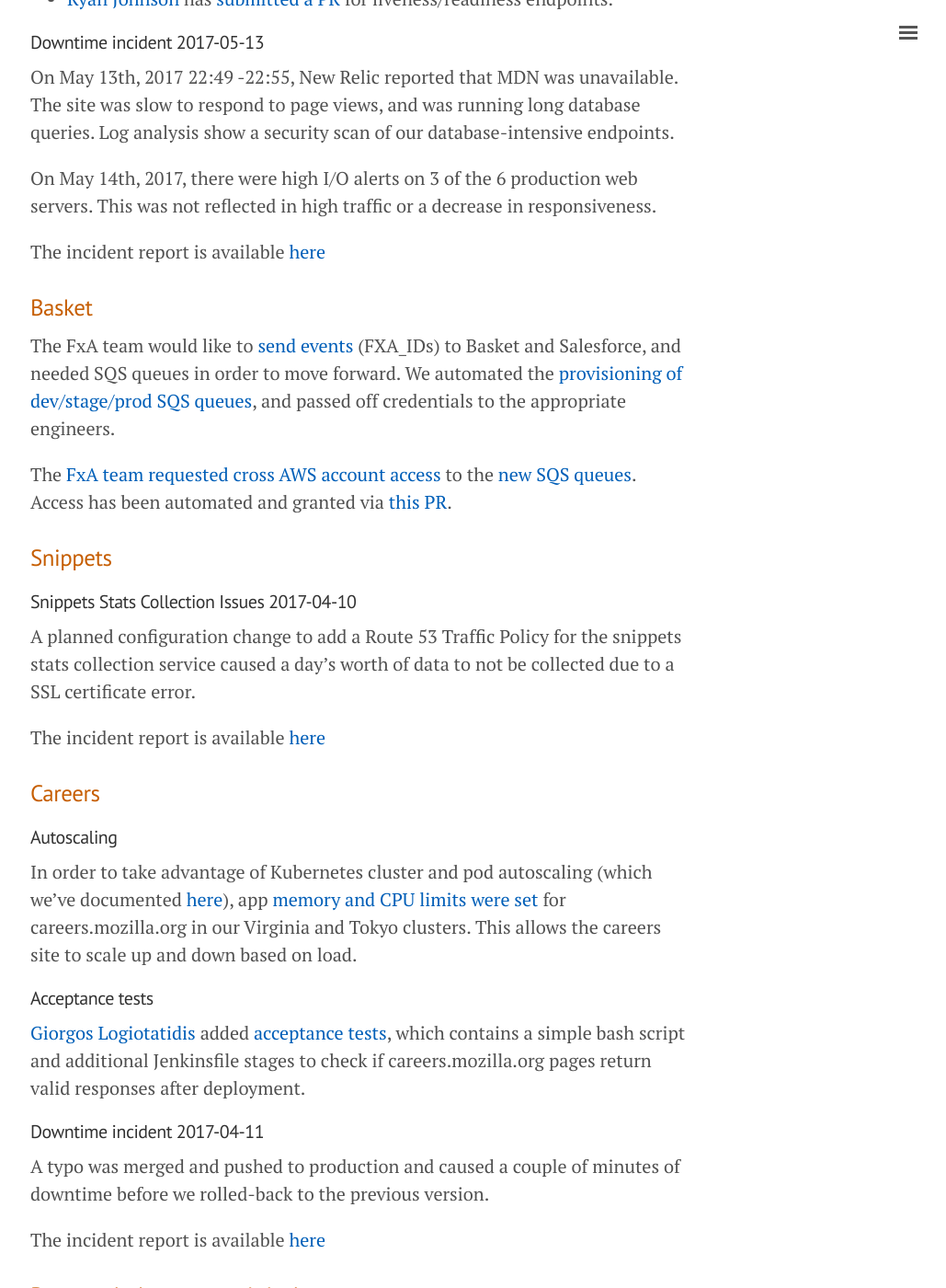
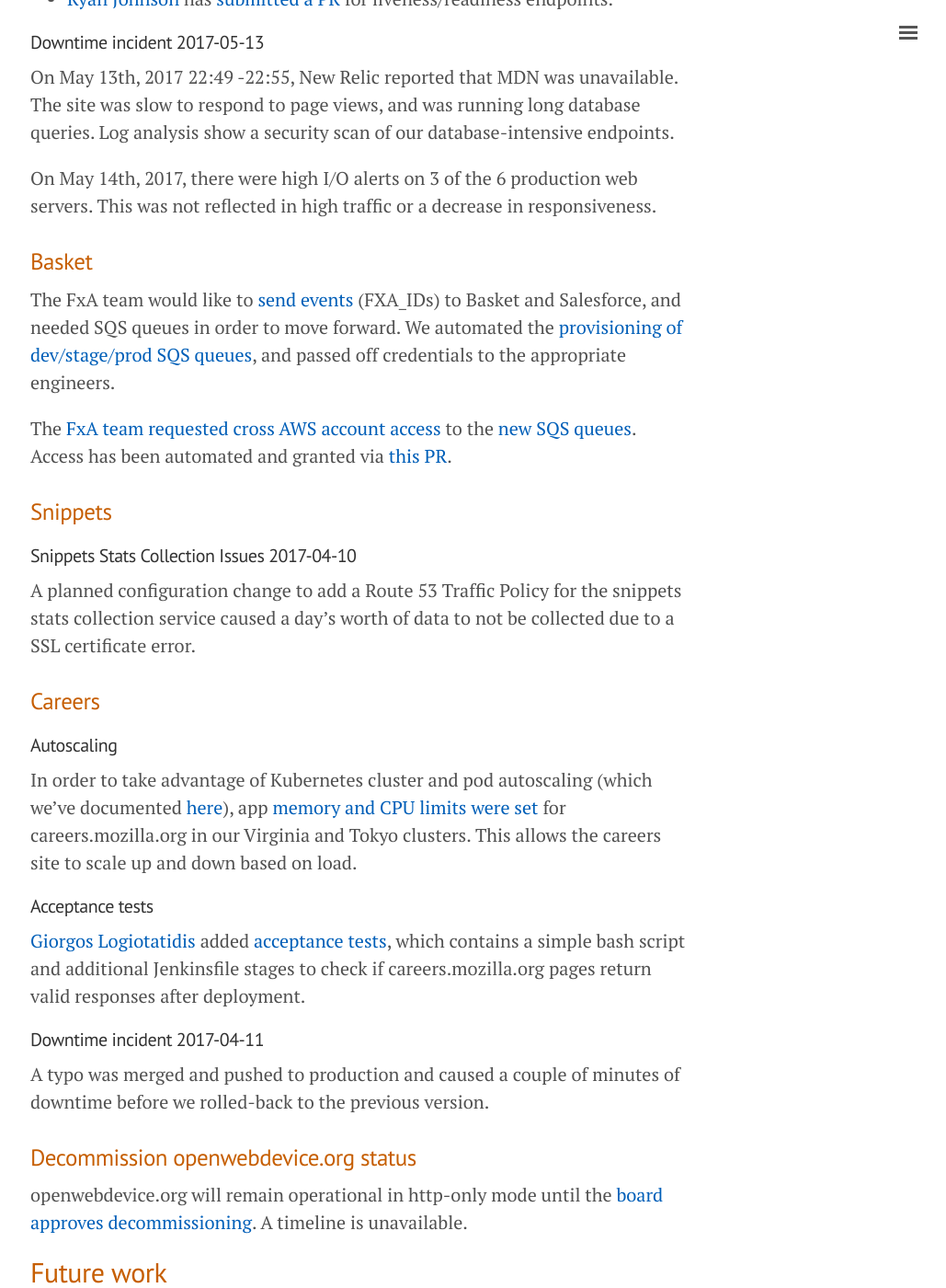
Before and after one commit to mozilla/meao, a Jekyll site: the page built from _posts/2017-05-16-sre-status.md, in a window 1280 px wide and 1400 px high, scrolled down 1027 px. Shown: the whole window at 92% size, without its empty margins (247-1276 px from the left). Built offline with Jekyll 4.4.1, drawn with Linux system fonts in a browser that asks for light colours.

Commit message:
Remove incident report links
Incident reports are limited to Mozilla employees, and I don't think
they are appropriate for the general public.

```diff
--- a/_posts/2017-05-16-sre-status.md
+++ b/_posts/2017-05-16-sre-status.md
@@ -39,9 +39,6 @@ On May 13th, 2017 22:49 -22:55, New Relic reported that MDN was unavailable.  Th
 
 On May 14th, 2017, there were high I/O alerts on 3 of the 6 production web servers. This was not reflected in high traffic or a decrease in responsiveness.
 
-The incident report is available [here](https://docs.google.com/document/d/1DtV8DBXZqat0YvnFasOxeOyJZUaOZL40CuuVxTA-bgA/edit#)
-
-
 ### Basket
 
 The FxA team would like to [send events](https://bugzilla.mozilla.org/show_bug.cgi?id=1358123) (FXA_IDs) to Basket and Salesforce, and needed SQS queues in order to move forward. We automated the [provisioning of dev/stage/prod SQS queues](https://github.com/mozmar/infra/issues/208), and passed off credentials to the appropriate engineers.
@@ -54,8 +51,6 @@ The [FxA team requested cross AWS account access](https://bugzilla.mozilla.org/s
 ##### Snippets Stats Collection Issues 2017-04-10
 
 A planned configuration change to add a Route 53 Traffic Policy for the snippets stats collection service caused a day’s worth of data to not be collected due to a SSL certificate error.
-
-The incident report is available [here](https://docs.google.com/document/d/1qc0a19Fk1gS6iHAsErkjx4OQ1NHnTkjvuvxCK1vRKtU/edit)
 
 ### Careers
 
@@ -71,9 +66,6 @@ In order to take advantage of Kubernetes cluster and pod autoscaling (which we'v
 
 A typo was merged and pushed to production and caused a couple of minutes of downtime before we rolled-back to the previous version.
 
-The incident report is available [here](https://goo.gl/Re3vdP)
-
-
 ### Decommission openwebdevice.org status
 
 openwebdevice.org will remain operational in http-only mode until the [board approves decommissioning](https://github.com/mozmar/infra/issues/205#issuecomment-300524422). A timeline is unavailable.
@@ -88,7 +80,6 @@ We're planning to move nucleus to Kubernetes, and then proceed to decommissionin
 
 We're planning to move basket to Kubernetes shortly after the nucleus migration, and then proceed to decommissioning existing infra.
 
-
 ## Links
 
 - [Github project tracking SRE work](https://github.com/mozmar/infra/projects/2)
```
